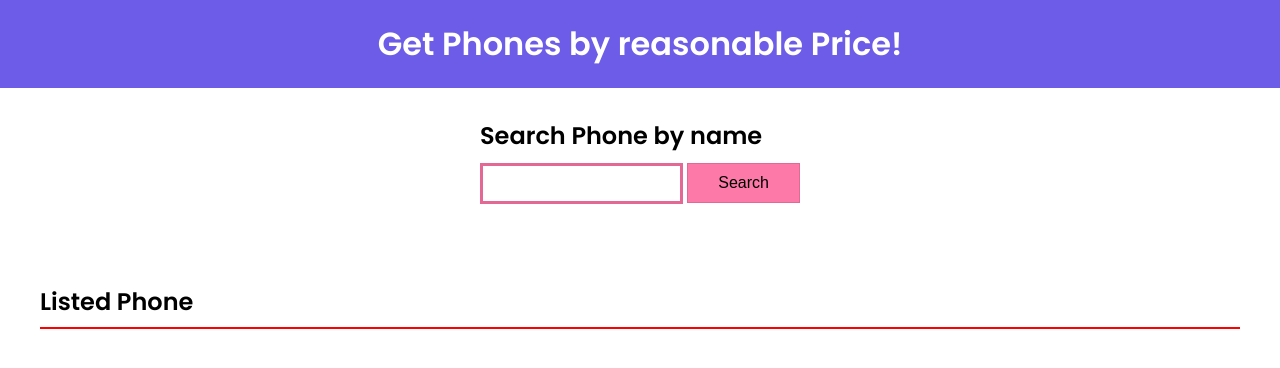
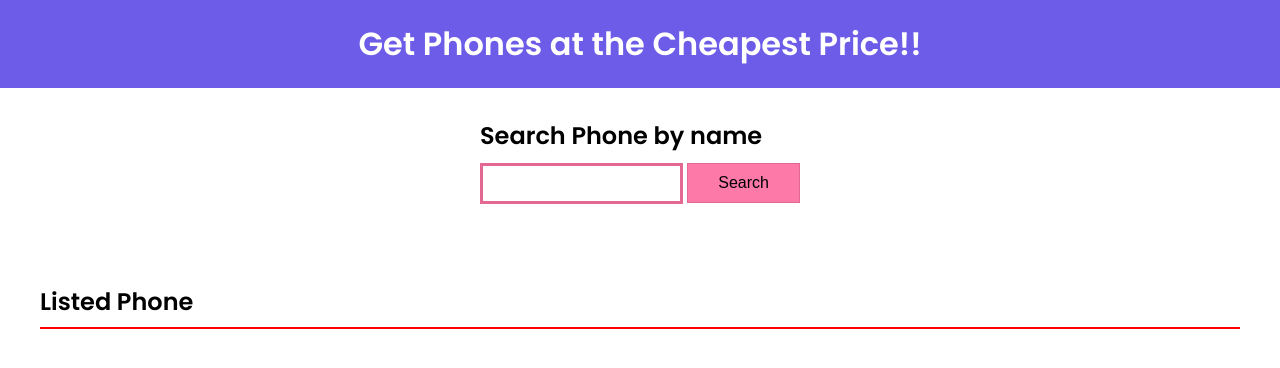
Before and after one commit to rakib53/get-phones, a plain HTML site: page index.html in a window 1280 px wide. Drawn offline with Linux system fonts and the light colour scheme; no server answers.

Commit message:
updated title

```diff
--- a/index.html
+++ b/index.html
@@ -7,12 +7,12 @@
                name="viewport"
                content="width=device-width, initial-scale=1.0"
           />
-          <title>Get Phone by reasonable price</title>
+          <title>Get Phones at the Cheapest Price!</title>
           <link rel="stylesheet" href="./style.css" />
      </head>
      <body>
           <header>
-               <h1>Get Phones by reasonable Price!</h1>
+               <h1>Get Phones at the Cheapest Price!!</h1>
           </header>
 
           <section class="search-phones">
```
